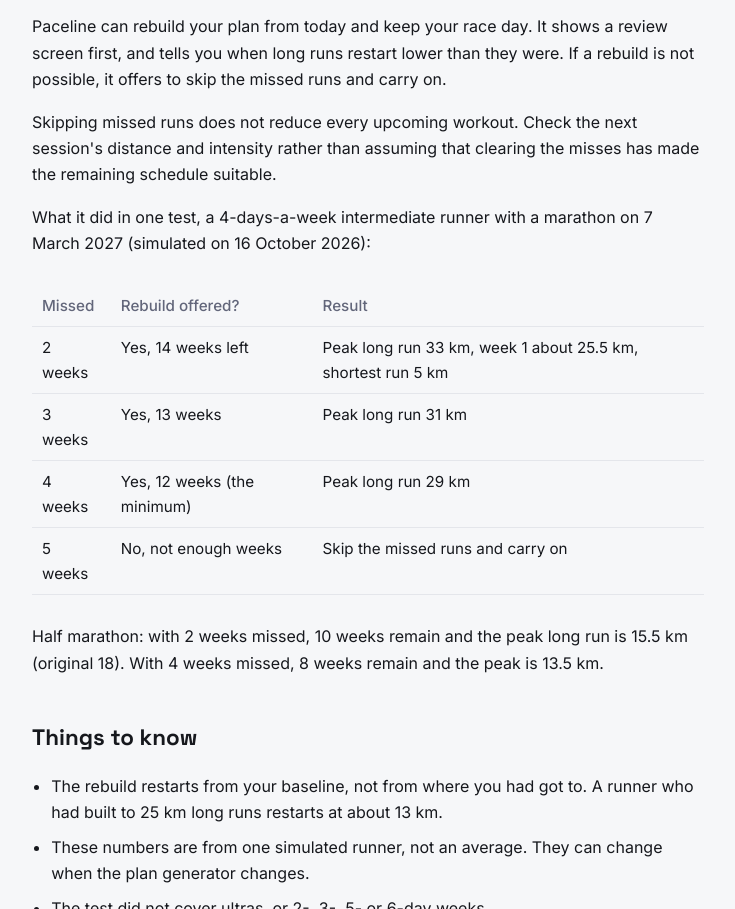
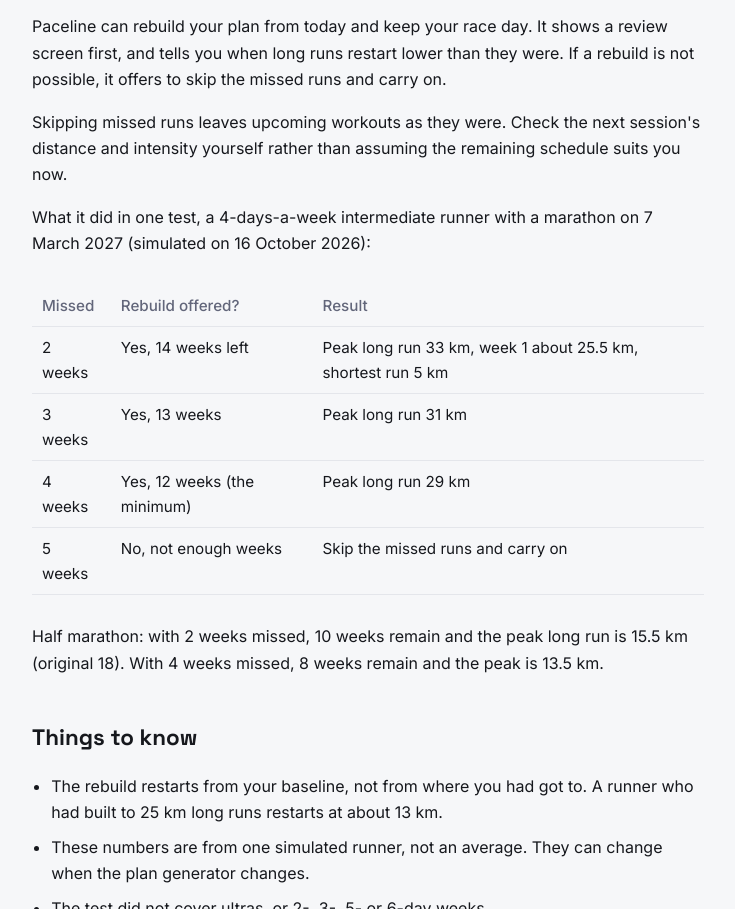
Before and after one commit to DoronK/paceline-legal, a plain HTML site: page missed-weeks-training-plan/index.html in a window 1280 px wide. Shown: the part 898-1807 px from the top of the page, without its empty margins (272-1007 px from the left). Drawn offline with Linux system fonts and the light colour scheme.

Commit message:
Missed-weeks guide: skipping leaves upcoming workouts unchanged (review fix)
Co-Authored-By: Claude Opus 5.5 <noreply@anthropic.com>

```diff
--- a/missed-weeks-training-plan/index.html
+++ b/missed-weeks-training-plan/index.html
@@ -186,7 +186,7 @@
     <h2>What Paceline offers</h2>
     <p>Paceline can rebuild your plan from today and keep your race day. It shows a review screen first, and tells you when long runs restart lower than they were. If a rebuild is not possible, it offers to skip the missed runs and carry on.</p>
 
-    <p>Skipping missed runs does not reduce every upcoming workout. Check the next session's distance and intensity rather than assuming that clearing the misses has made the remaining schedule suitable.</p>
+    <p>Skipping missed runs leaves upcoming workouts as they were. Check the next session's distance and intensity yourself rather than assuming the remaining schedule suits you now.</p>
 
     <p>What it did in one test, a 4-days-a-week intermediate runner with a marathon on 7 March 2027 (simulated on 16 October 2026):</p>
     <div class="scroll">
```
